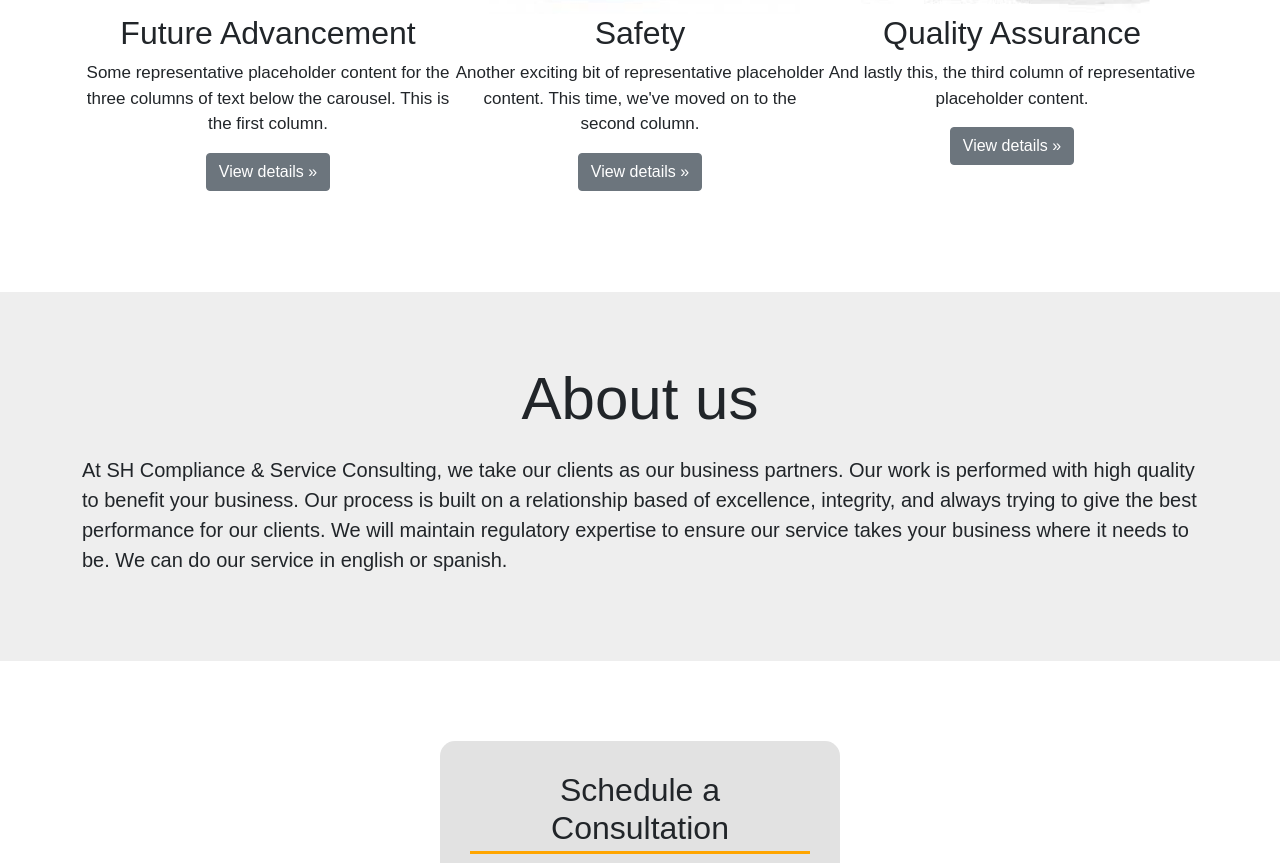
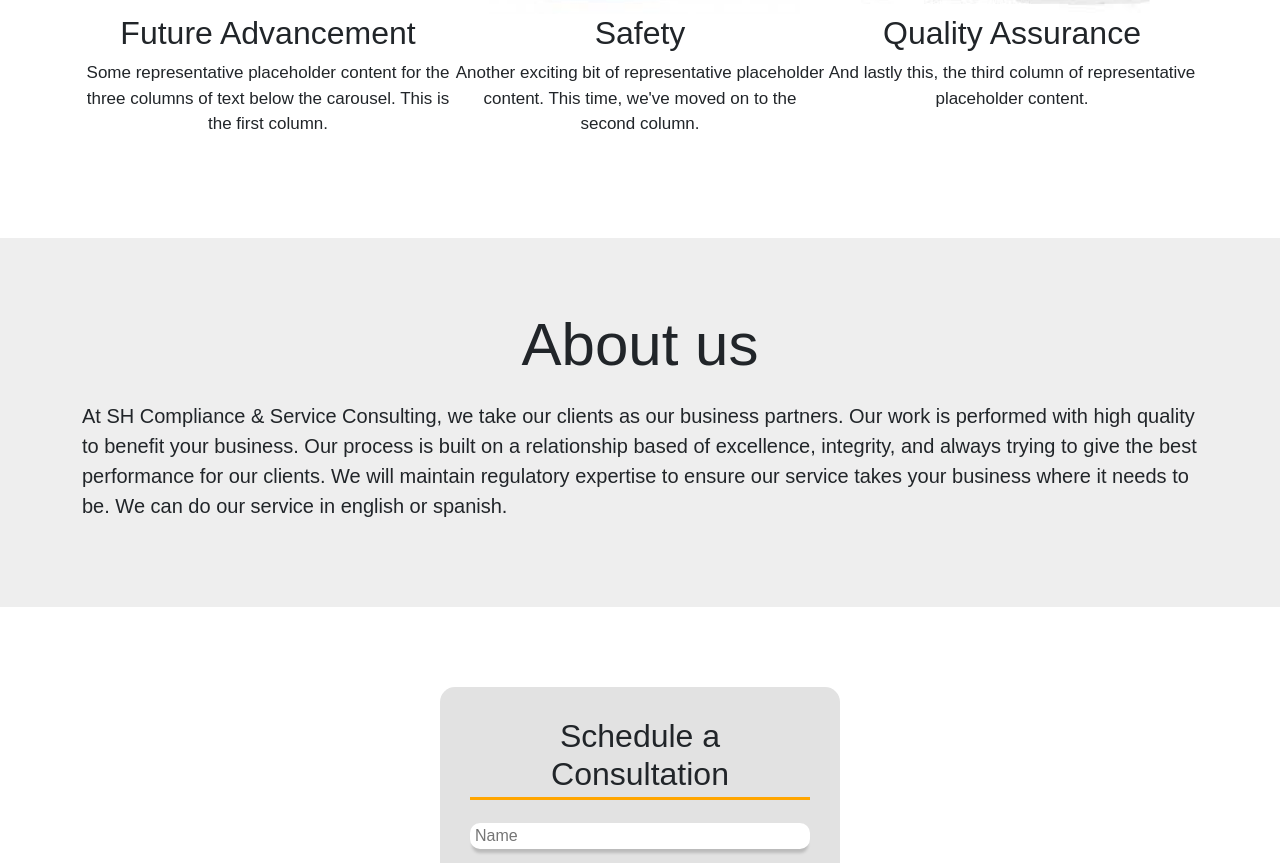
Before and after one commit to bsmrdel101/sh-service-consulting, a React (Create React App) app: page /#/home in a window 1280 px wide. Shown: the part 885-1748 px from the top of the page. Built offline with nearby package versions, Linux system fonts and the light colour scheme; no server answers.

Commit message:
changed the positioning of the about and services sections

```diff
--- a/src/components/CompanyServices/CompanyServices.jsx
+++ b/src/components/CompanyServices/CompanyServices.jsx
@@ -13,21 +13,18 @@
 
                         <h2>Future Advancement</h2>
                         <p>Some representative placeholder content for the three columns of text below the carousel. This is the first column.</p>
-                        <p><a class="btn btn-secondary" href="#">View details »</a></p>
                     </div>
                     <div class="col-lg-4">
                         <img src='safety.jpeg' height="200px" />
 
                         <h2>Safety</h2>
                         <p>Another exciting bit of representative placeholder content. This time, we've moved on to the second column.</p>
-                        <p><a class="btn btn-secondary" href="#">View details »</a></p>
                     </div>
                     <div class="col-lg-4">
                         <img src='quality.jpeg' height="200px" />
 
                         <h2>Quality Assurance</h2>
                         <p>And lastly this, the third column of representative placeholder content.</p>
-                        <p><a class="btn btn-secondary" href="#">View details »</a></p>
                     </div>
                 </div>
             </center>
```
